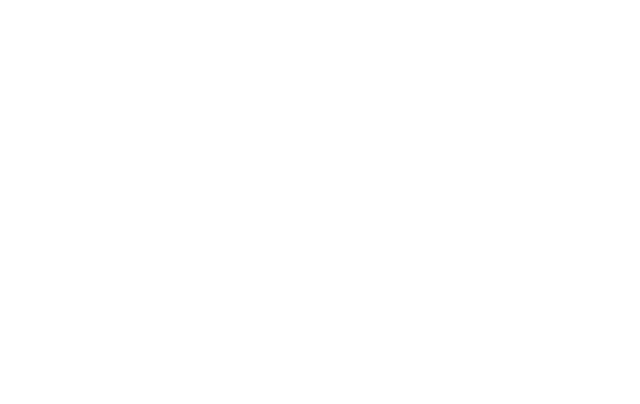
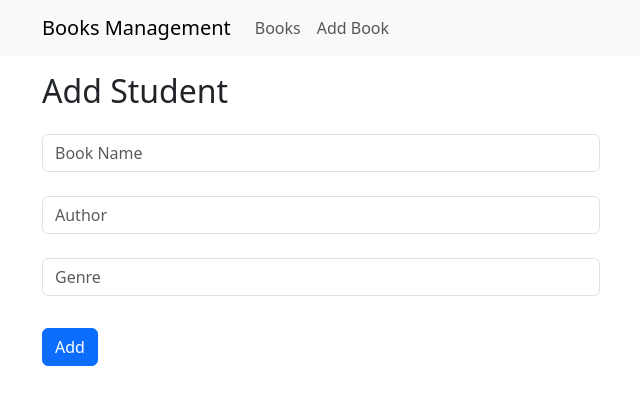
Before and after one commit to Rekhakumari28/Book_Management_Frontend, a React (Vite) app: page /addBook/1 in a window 1280 px wide. Before the commit this address had no page. Shown: the top 404 px of the page, without its empty margins (40-680 px from the left). Built offline with nearby package versions, Linux system fonts and the light colour scheme; no server answers.

Commit message:
feat: added update post feature

```diff
--- a/src/compoments/AddBook.jsx
+++ b/src/compoments/AddBook.jsx
@@ -1,19 +1,47 @@
-import React, { useState } from "react";
+import React, { useEffect, useState } from "react";
 import { Header } from "./Header";
-import { useDispatch } from "react-redux";
-import { addBookAsync } from "../feachers/bookSlice";
+import { useDispatch, useSelector } from "react-redux";
+import {
+  addBookAsync,
+  fetchBooks,
+  updateBookAsync,
+} from "../feachers/bookSlice";
+import { useParams } from "react-router-dom";
 
 const AddBook = () => {
   const [bookName, setBookName] = useState("");
   const [author, setAuthor] = useState("");
-
   const [genre, setGener] = useState("");
+  const [language, setLanguage] = useState("");
+  const [rating, setRating] = useState("");
+  const [publishedYear, setPublishYear] = useState("");
 
   const dispatch = useDispatch();
+  const bookId = useParams();
+  const books = useSelector((state) => state.books.books);
 
+  const bookExistAlready =
+    books && bookId && books.find((book) => book._id == bookId.bookId);
+  const existing = Boolean(bookExistAlready);
+
+  useEffect(() => {
+    dispatch(fetchBooks());
+  }, []);
+
+  useEffect(() => {
+    if (existing) {
+      setBookName(bookExistAlready.bookName || "");
+      setAuthor(bookExistAlready.author || "");
+      setGener(bookExistAlready.genre || "");
+      setLanguage(bookExistAlready.language || "");
+      setRating(bookExistAlready.rating || "");
+      setPublishYear(bookExistAlready.publishedYear || "");
+    }
+  }, [existing, bookExistAlready]);
 
   const handleSubmit = (e) => {
     e.preventDefault();
+    if (!existing) {
       const newBook = {
         bookName,
         author,
@@ -23,13 +51,31 @@ const AddBook = () => {
       setBookName("");
       setAuthor("");
       setGener("");
-
+    } else {
+      const updateBook = {
+        bookName,
+        author,
+        genre,
+        language,
+        rating: parseInt(rating),
+        publishedYear: parseInt(publishedYear),
+      };
+      dispatch(
+        updateBookAsync({ bookId: bookId.bookId, updateBook: updateBook })
+      );
+      setBookName("");
+      setAuthor("");
+      setGener("");
+      setLanguage("");
+      setRating("");
+      setPublishYear("");
+    }
   };
   return (
     <>
       <Header />
       <div className="container">
-        <h1 className="my-3">Add Book</h1>
+      <h2 className="py-3"> {existing ? "Edit Student Detail" : "Add Student"}</h2>
         <form onSubmit={handleSubmit}>
           <input
             style={{ width: "50%" }}
@@ -58,10 +104,43 @@ const AddBook = () => {
             value={genre}
             onChange={(event) => setGener(event.target.value)}
           />
+          <br />
+          {bookExistAlready ? (
+            <>
+              <input
+                style={{ width: "50%" }}
+                className="form-control"
+                type="text"
+                placeholder="Language"
+                value={language}
+                onChange={(event) => setLanguage(event.target.value)}
+              />
+              <br />
+              <input
+                style={{ width: "50%" }}
+                className="form-control"
+                type="Number"
+                placeholder="Rating"
+                value={rating}
+                onChange={(event) => setRating(event.target.value)}
+              />
+              <br />
+              <input
+                style={{ width: "50%" }}
+                className="form-control"
+                type="text"
+                placeholder="Publish Year"
+                value={publishedYear}
+                onChange={(event) => setPublishYear(event.target.value)}
+              />
+            </>
+          ) : (
+            ""
+          )}
 
-          <br />
+
           <button className="btn btn-primary my-2" type="submit">
-            Add
+            {existing ? "Update" : "Add"}
           </button>
         </form>
       </div>
--- a/src/compoments/BookDetails.jsx
+++ b/src/compoments/BookDetails.jsx
@@ -1,38 +1,48 @@
-import React, { useEffect } from 'react'
-import { Header } from './Header'
-import { useParams } from 'react-router-dom'
-import { useDispatch, useSelector } from 'react-redux'
-import { fetchBooks } from '../feachers/bookSlice'
+import React, { useEffect } from "react";
+import { Header } from "./Header";
+import { Link, useParams } from "react-router-dom";
+import { useDispatch, useSelector } from "react-redux";
+import { fetchBooks } from "../feachers/bookSlice";
 
 const BookDetails = () => {
-  const bookId = useParams()
-  const books = useSelector((state)=> state.books.books)
-  const dispatch = useDispatch()
+  const bookId = useParams();
+  const books = useSelector((state) => state.books.books);
+  const dispatch = useDispatch();
 
-   useEffect(()=>{
-    dispatch(fetchBooks())
-   },[])
+  useEffect(() => {
+    dispatch(fetchBooks());
+  }, []);
 
-   const bookData = bookId && books && books.find(book=> book._id === bookId.bookId)
-  console.log(bookData)
+  const bookData =
+    bookId && books && books.find((book) => book._id === bookId.bookId);
+  console.log(bookData);
   return (
     <>
-    <Header/>
-    <div className='container'>
-      <h1 className='my-3'>Book Details</h1>
+      <Header />
+      <div className="container">
+        <h1 className="my-3">Book Details</h1>
 
-    <div className='row'>
+        <div className="row">
+          <div className="col-md-7 border rounded p-3">
+            <h5>{bookData?.bookName}</h5>
+            <p className="mb-2 mt-4">Author: {bookData?.author}</p>
+            <p className="mb-2">Genre: {bookData?.genre}</p>
+            <p className="mb-2">Language: {bookData?.language}</p>
+            <p className="mb-2">Rating: {bookData?.rating}</p>
+            <p className="mb-2">
+              Publish Year: {bookData?.publishYear}{" "}
 
-      <div className='col-md-7 border rounded p-3'>
-        <h5>{bookData?.bookName || bookData?.title}</h5>
-        <p className='mb-2 mt-4'>Author: {bookData?.author}</p>
-        <p className='mb-2'>Genre: {bookData?.genre}</p>
-             </div>
-    </div>
+            </p> <Link
+                className="bg-warning text-emphesis-warning p-2 rounded mt-3 "
+                to={`/addBook/${bookData._id}`}
+              >
+                Edit Details
+              </Link>
+          </div>
+        </div>
+      </div>
+    </>
+  );
+};
 
-    </div>
-    </>
-  )
-}
-
-export default BookDetails
+export default BookDetails;
--- a/src/compoments/BooksView.jsx
+++ b/src/compoments/BooksView.jsx
@@ -31,7 +31,7 @@ export const BooksView = () => {
             </p> :  <ul className='list-group'>
         {books && books.length > 0 && books.map(book=>(
           <li className='list-group-item' key={book._id}> <Link to={`/bookDetail/${book._id}`} className='text-black text-blue-hover link-offset-2 link-offset-3-hover link-underline link-underline-opacity-0 link-underline-opacity-75-hover'>
-          <span> {book.title || book.bookName} - ( Author: {book.author} ) - ( Genre: {book.genre} )</span>
+          <span> { book.bookName} - ( Author: {book.author} ) - ( Genre: {book.genre} )</span>
             </Link>
             <button className='btn btn-outline-danger float-end' onClick={()=>handleDelete(book._id)}>Delete</button>
             </li>
--- a/src/feachers/bookSlice.js
+++ b/src/feachers/bookSlice.js
@@ -19,6 +19,16 @@ export const addBookAsync  = createAsyncThunk(
       return data;
     }
   );
+
+  export const updateBookAsync = createAsyncThunk("update/updateBookAsync", async({bookId, updateBook})=>{
+    const response = await axios.put(
+        `https://book-management-backend-khaki.vercel.app/books/${bookId}`,
+        updateBook
+      );
+      const data = response.data;
+      console.log(data)
+      return data;
+  })
 
   export const deleteBookAsync = createAsyncThunk(
     "delete/deleteBookAsync",
@@ -68,6 +78,21 @@ export const bookSlice = createSlice({
             state.error = action.error.message
         })
 
+        //update book
+
+         builder.addCase(updateBookAsync.pending, (state)=>{
+            state.status = "Loading"
+        })
+        builder.addCase(updateBookAsync.fulfilled, (state,action)=>{
+            state.status = "Book updated successfully"
+            const updatedBook = action.payload;
+            console.log(updatedBook, "updatedBook");
+        })
+        builder.addCase(updateBookAsync.rejected , (state, action)=>{
+            state.status = "error"
+            state.error = action.error.message
+        })
+
 
         // delete book
          builder.addCase(deleteBookAsync.pending, (state)=>{
--- a/src/main.jsx
+++ b/src/main.jsx
@@ -16,6 +16,7 @@ createRoot(document.getElementById("root")).render(
         <Routes>
           <Route path="/" element={<App />} />
           <Route path="/addBook" element={<AddBook />} />
+          <Route path="/addBook/:bookId" element={<AddBook />} />
           <Route path="/bookDetail/:bookId" element={<BookDetails />} />
         </Routes>
       </Router>
```
Lines whose indentation alone changed are shown as unchanged.
